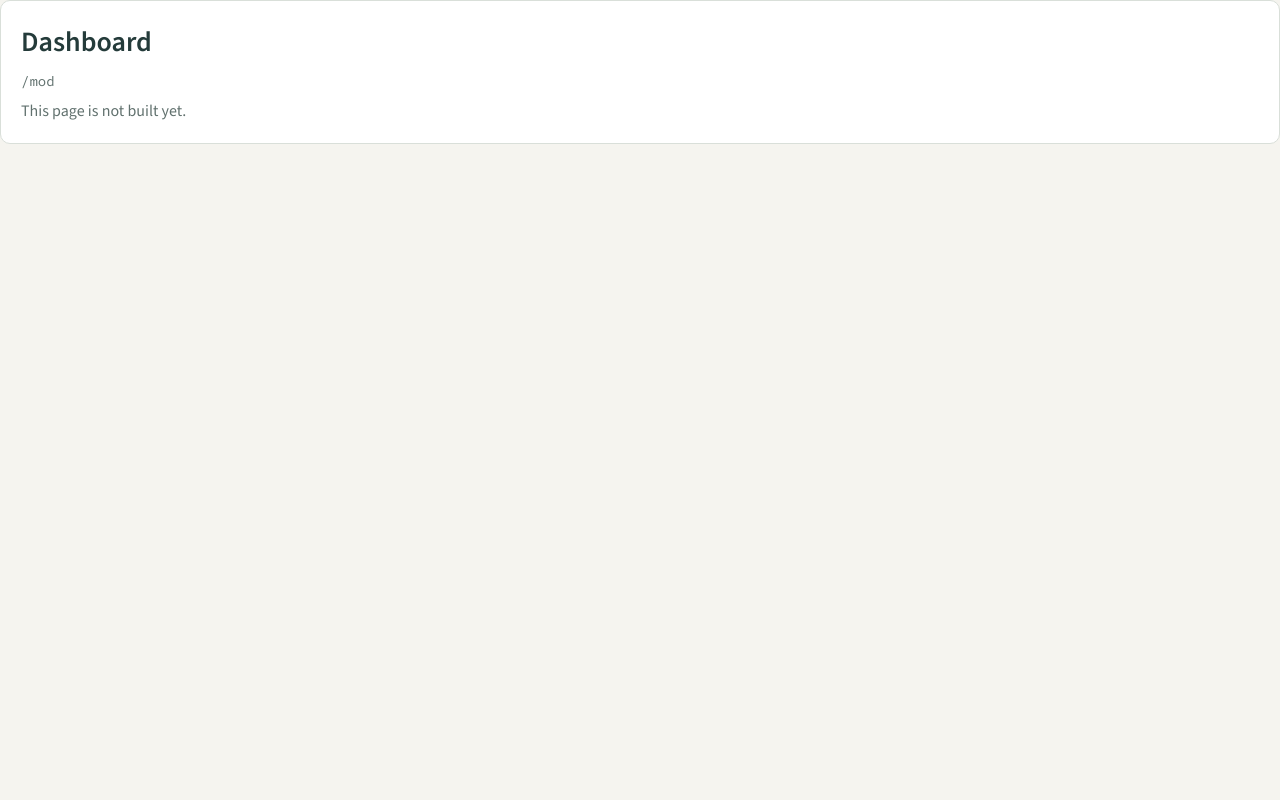
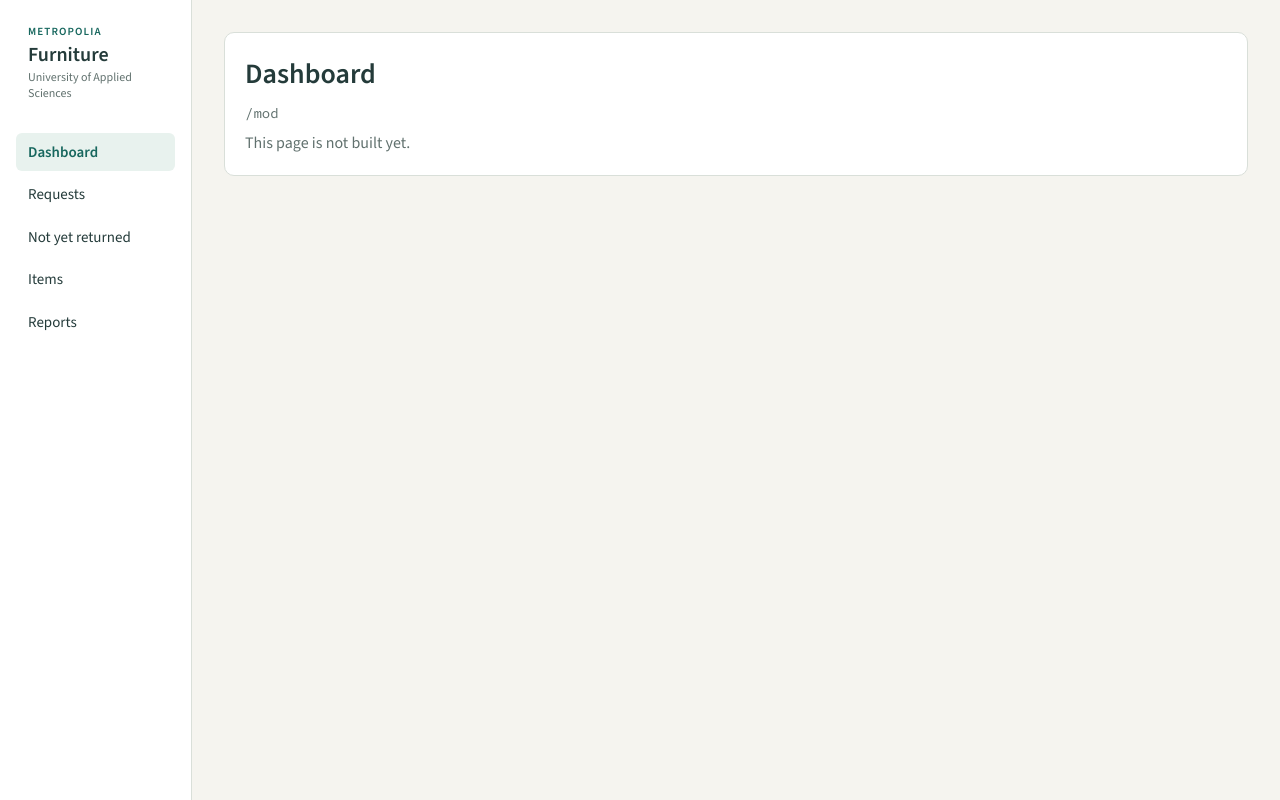
Before and after one commit to kajithebe/managing-furniture, a React (Vite) app in the folder client/: page /mod in a window 1280 px wide. Built offline with nearby package versions, Linux system fonts and the light colour scheme.

Commit message:
feat: add desktop layout with side menu

```diff
--- /dev/null
+++ b/client/src/components/layout/DesktopLayout.jsx
@@ -0,0 +1,107 @@
+import { Link, Outlet, useLocation, useNavigate } from 'react-router-dom';
+import { api } from '../../api/client.js';
+
+// Menu from design-screens M1/M2 (moderator) and A2 (admin).
+const MODERATOR_ITEMS = [
+  { label: 'Dashboard', to: '/mod', exact: true },
+  { label: 'Requests', to: '/mod/requests', countKey: 'waiting' },
+  { label: 'Not yet returned', to: '/mod/overdue', countKey: 'notYetReturned' },
+  { label: 'Items', to: '/mod/items', match: '/mod/items' },
+  { label: 'Reports', to: '/mod/reports/inventory', match: '/mod/reports' },
+];
+
+const ADMIN_ITEMS = [
+  { label: 'Settings', to: '/admin/settings/rules', match: '/admin/settings' },
+  { label: 'Users', to: '/admin/users' },
+];
+
+const ROLE_LABELS = { USER: 'User', MODERATOR: 'Moderator', ADMIN: 'Admin' };
+
+const focusRing =
+  'focus-visible:outline focus-visible:outline-2 focus-visible:outline-offset-2 focus-visible:outline-brand';
+
+function isActive(item, pathname) {
+  if (item.exact) return pathname === item.to;
+  const prefix = item.match ?? item.to;
+  return pathname === prefix || pathname.startsWith(`${prefix}/`);
+}
+
+function MenuLink({ item, pathname, count }) {
+  const active = isActive(item, pathname);
+
+  return (
+    <Link
+      to={item.to}
+      aria-current={active ? 'page' : undefined}
+      className={`flex items-center justify-between rounded px-3 py-2 text-[15px] ${focusRing} ${
+        active ? 'bg-brand-tint font-semibold text-brand' : 'text-ink hover:bg-page'
+      }`}
+    >
+      <span>{item.label}</span>
+      {count > 0 && <span className="text-xs">{count}</span>}
+    </Link>
+  );
+}
+
+export default function DesktopLayout() {
+  const { pathname } = useLocation();
+  const navigate = useNavigate();
+
+  // TODO(MF-11): get the logged-in user from useAuth().
+  const user = null;
+  // TODO(MF-31): menu counts from GET /api/moderator/dashboard.
+  const counts = {};
+
+  async function handleLogout() {
+    try {
+      await api.post('/auth/logout');
+    } finally {
+      navigate('/login');
+    }
+  }
+
+  return (
+    <div className="flex min-h-screen bg-page">
+      <aside className="sticky top-0 flex h-screen w-48 shrink-0 flex-col border-r border-line bg-surface px-4 py-6">
+        <div className="px-3">
+          <p className="text-[11px] font-semibold uppercase tracking-widest text-brand">Metropolia</p>
+          <p className="text-xl font-semibold text-ink">Furniture</p>
+          <p className="text-xs text-muted">University of Applied Sciences</p>
+        </div>
+
+        <nav aria-label="Main menu" className="mt-8 flex flex-col gap-1">
+          {MODERATOR_ITEMS.map((item) => (
+            <MenuLink key={item.to} item={item} pathname={pathname} count={counts[item.countKey]} />
+          ))}
+          {user?.role === 'ADMIN' && (
+            <>
+              <hr className="my-3 border-line" />
+              {ADMIN_ITEMS.map((item) => (
+                <MenuLink key={item.to} item={item} pathname={pathname} />
+              ))}
+            </>
+          )}
+        </nav>
+
+        {user && (
+          <div className="mt-auto border-t border-line px-3 pt-4">
+            <p className="text-[15px] font-semibold text-ink">{user.name || user.email}</p>
+            <p className="text-xs text-muted">{ROLE_LABELS[user.role]}</p>
+            <div className="mt-2 flex gap-4 text-sm font-semibold">
+              <Link to="/profile" className={`text-brand ${focusRing}`}>
+                Profile
+              </Link>
+              <button type="button" onClick={handleLogout} className={`text-brand ${focusRing}`}>
+                Log out
+              </button>
+            </div>
+          </div>
+        )}
+      </aside>
+
+      <main className="min-w-0 flex-1 p-8">
+        <Outlet />
+      </main>
+    </div>
+  );
+}
```
Also changed, not shown: client/src/router.jsx (+7 -3 lines).
